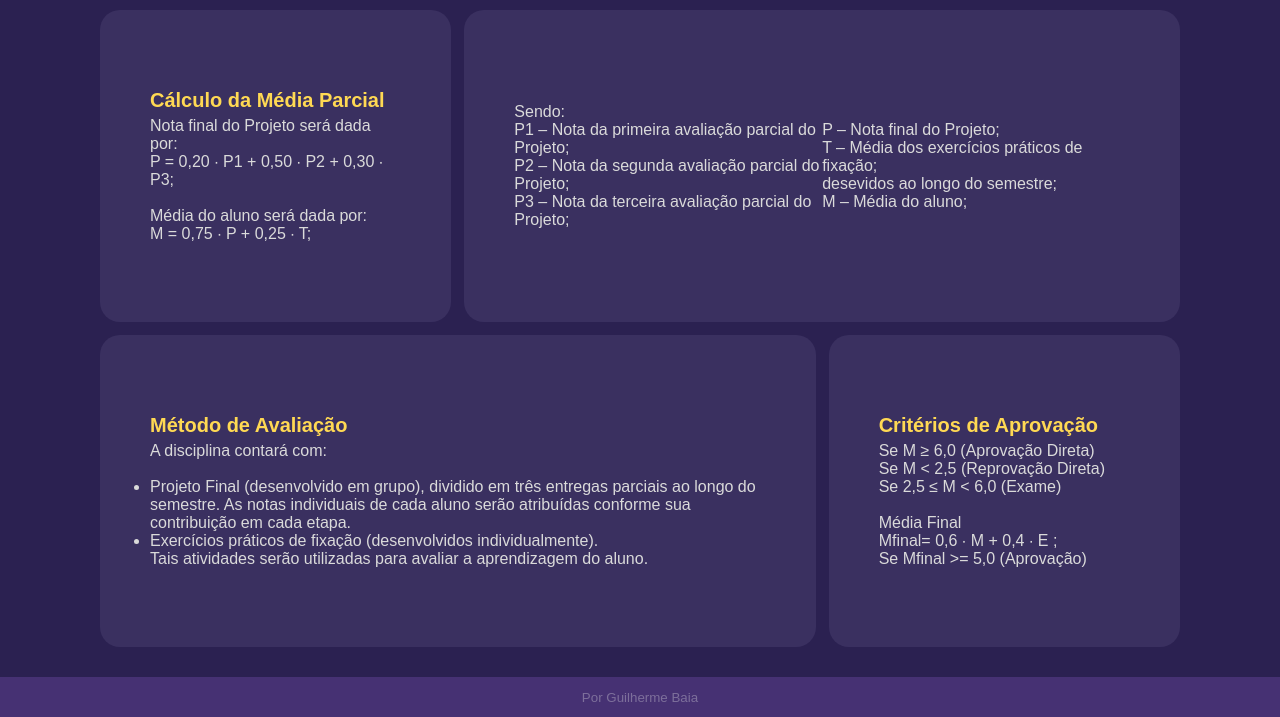
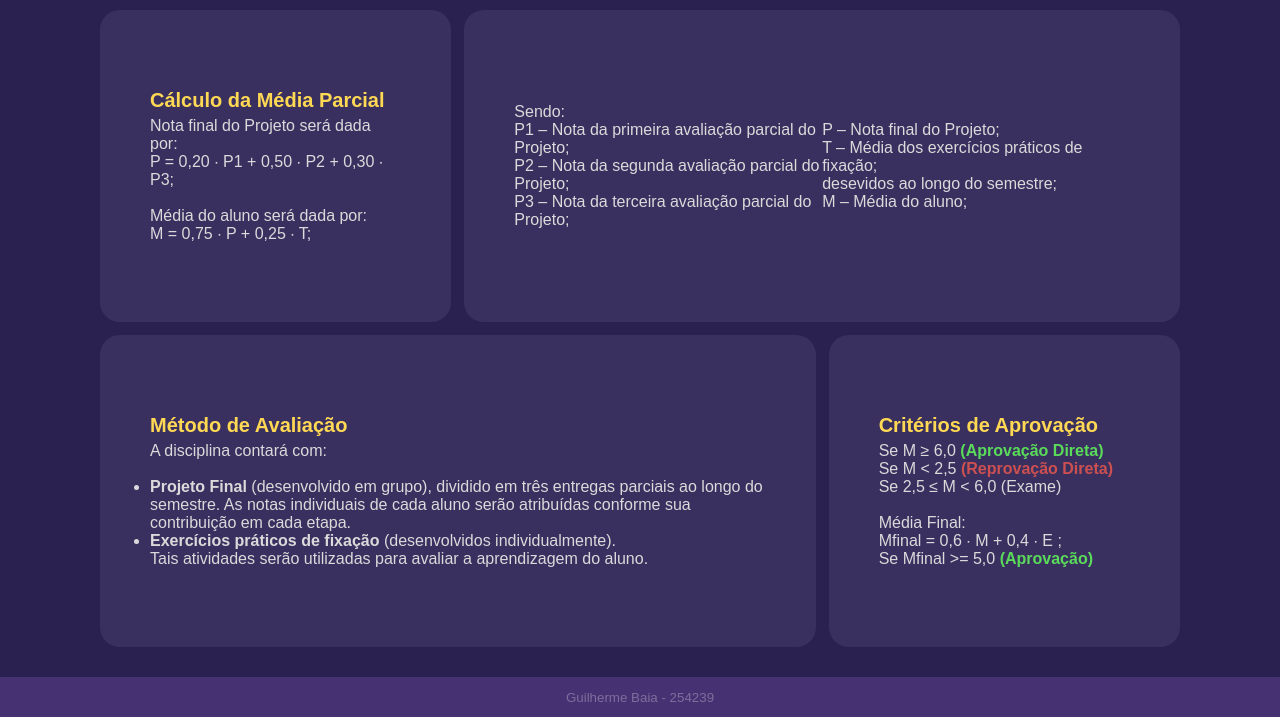
Before and after one commit to BaiaGui/SI401-WebSite, a plain HTML site: page avaliacao.html in a window 1280 px wide. Shown: the part 241-958 px from the top of the page. Drawn offline with Linux system fonts and the light colour scheme.

Commit message:
Validação dos documentos
Adição de cores de destaque na página de avaliação
Validação dos documentos HTML e CSS

```diff
--- a/avaliacao.html
+++ b/avaliacao.html
@@ -44,31 +44,31 @@
         </div>
         <div class="boxModel eItem3">
             <h2 class="contentTitle">Método de Avaliação</h2>
+            <p>A disciplina contará com: <br><br></p>
+                <ul>
+                    <li><strong> Projeto Final</strong> (desenvolvido em grupo), dividido em três entregas parciais ao longo do semestre. As notas individuais de cada aluno serão atribuídas conforme sua contribuição em cada etapa.</li>
+                    <li><strong>Exercícios práticos de fixação</strong> (desenvolvidos individualmente).</li>
+                </ul>
             <p>
-                A disciplina contará com: <br><br>
-                <ul>
-                    <li>Projeto Final   (desenvolvido em grupo), dividido em três entregas parciais ao longo do semestre. As notas individuais de cada aluno serão atribuídas conforme sua contribuição em cada etapa.</li>
-                    <li>Exercícios práticos de fixação (desenvolvidos individualmente).</li>
-                </ul>
                 Tais atividades serão utilizadas para avaliar a aprendizagem do aluno.
             </p>
         </div>
         <div class="boxModel eItem4">
             <h2 class="contentTitle">Critérios de Aprovação</h2>
             <p>
-                Se M ≥ 6,0 (Aprovação Direta) <br>
-                Se M < 2,5 (Reprovação Direta) <br>
-                Se 2,5 ≤ M < 6,0 (Exame) <br>
+                Se M ≥ 6,0 <strong class="green">(Aprovação Direta)</strong> <br>
+                Se M &lt; 2,5 <strong class="red">(Reprovação Direta)</strong> <br>
+                Se 2,5 ≤ M &lt; 6,0 (Exame) <br>
                 <br>
-                Média Final <br>
-                Mfinal= 0,6 ∙ M + 0,4 ∙ E ; <br>
-                Se Mfinal >= 5,0 (Aprovação) <br>
+                Média Final: <br>
+                Mfinal = 0,6 ∙ M + 0,4 ∙ E ; <br>
+                Se Mfinal >= 5,0 <strong class="green">(Aprovação)</strong> <br>
 
             </p>
         </div>
     </div>
     <footer>
-        <p>Por Guilherme Baia</p>
+        <p>Guilherme Baia - 254239</p>
     </footer>
 </body>
 </html>
--- a/style.css
+++ b/style.css
@@ -158,7 +158,6 @@ width: 400px;
 .pageTitle{
     color: rgba(255, 255, 255, 0.459);
     font-size: 60pt;
-    line-height: center;
     display: flex;
     align-items: center;
     justify-content: center;
@@ -215,22 +214,32 @@ width: 400px;
     grid-column: 2;
 }
 
-/* width */
+.green{
+    color: rgb(90, 219, 90);
+}
+
+.red{
+    color: rgb(204, 80, 80);
+}
+/* SCROLLBAR------------------------------------------------------------------------------------ */
+
+
+/* width
 ::-webkit-scrollbar {
     width: 5px;
-  }
+  }*/
 
-  /* Track */
+  /* Track
   ::-webkit-scrollbar-track {
     background: #1e1a31;
-  }
+  }*/
 
-  /* Handle */
+  /* Handle
   ::-webkit-scrollbar-thumb {
     background: rgb(105, 100, 121);
-  }
+  }*/
 
-  /* Handle on hover */
+  /* Handle on hover
   ::-webkit-scrollbar-thumb:hover {
     background: #FFD953;
-  }
+  }*/
```
Also changed, not shown: conteudo.html (+1 -2 lines), index.html (+1 -1 lines).
